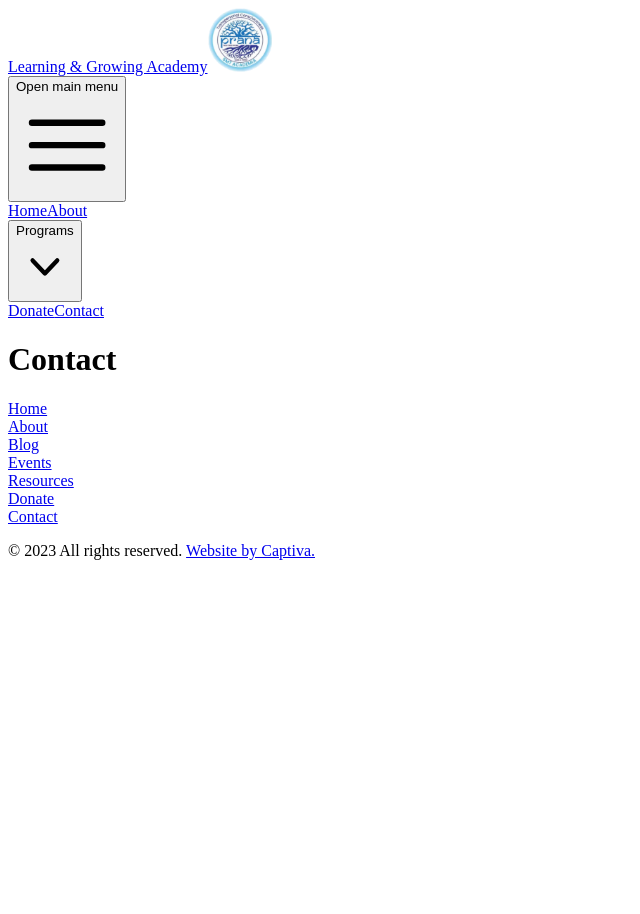
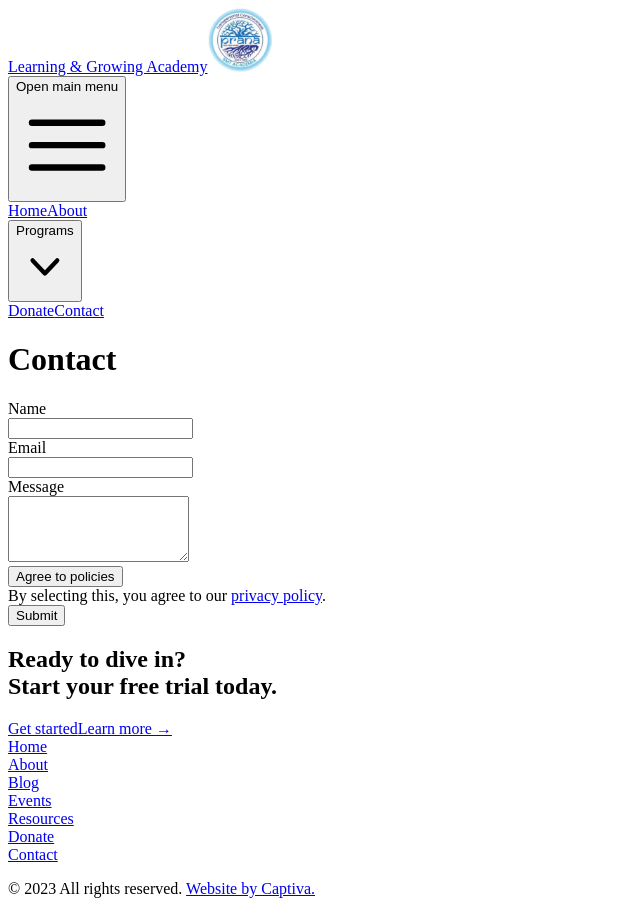
Before and after one commit to marksmansour/smtacademia, a Next.js app: page /contact in a window 1280 px wide. Shown: the whole page, without its empty margins (0-640 px from the left). Before the commit the page ends 800 px from the top, so only its background shows below. Built offline with nearby package versions, Linux system fonts and the light colour scheme.

Commit message:
contact and donations

```diff
--- /dev/null
+++ b/components/ContactForm.tsx
@@ -0,0 +1,112 @@
+import { useState } from 'react'
+import { Switch } from '@headlessui/react'
+
+function classNames(...classes) {
+  return classes.filter(Boolean).join(' ')
+}
+
+export default function ContactForm() {
+  const [agreed, setAgreed] = useState(false)
+
+  return (
+    <div>
+      <form
+        action="#"
+        method="POST"
+        className="mx-auto my-16 max-w-xl sm:my-20"
+      >
+        <div className="grid grid-cols-1 gap-x-8 gap-y-6 sm:grid-cols-2">
+          <div className="sm:col-span-2">
+            <label
+              htmlFor="first-name"
+              className="block text-sm font-semibold leading-6 text-gray-900"
+            >
+              Name
+            </label>
+            <div className="mt-2.5">
+              <input
+                type="text"
+                name="first-name"
+                id="first-name"
+                autoComplete="given-name"
+                className="block w-full rounded-md border-0 px-3.5 py-2 text-gray-900 shadow-sm ring-1 ring-inset ring-gray-300 placeholder:text-gray-400 focus:ring-2 focus:ring-inset focus:ring-sky-600 sm:text-sm sm:leading-6"
+                required
+              />
+            </div>
+          </div>
+          <div className="sm:col-span-2">
+            <label
+              htmlFor="email"
+              className="block text-sm font-semibold leading-6 text-gray-900"
+            >
+              Email
+            </label>
+            <div className="mt-2.5">
+              <input
+                type="email"
+                name="email"
+                id="email"
+                autoComplete="email"
+                className="block w-full rounded-md border-0 px-3.5 py-2 text-gray-900 shadow-sm ring-1 ring-inset ring-gray-300 placeholder:text-gray-400 focus:ring-2 focus:ring-inset focus:ring-sky-600 sm:text-sm sm:leading-6"
+                required
+              />
+            </div>
+          </div>
+          <div className="sm:col-span-2">
+            <label
+              htmlFor="message"
+              className="block text-sm font-semibold leading-6 text-gray-900"
+            >
+              Message
+            </label>
+            <div className="mt-2.5">
+              <textarea
+                name="message"
+                id="message"
+                rows={4}
+                className="block w-full rounded-md border-0 px-3.5 py-2 text-gray-900 shadow-sm ring-1 ring-inset ring-gray-300 placeholder:text-gray-400 focus:ring-2 focus:ring-inset focus:ring-sky-600 sm:text-sm sm:leading-6"
+                defaultValue={''}
+              />
+            </div>
+          </div>
+          <Switch.Group as="div" className="flex gap-x-4 sm:col-span-2">
+            <div className="flex h-6 items-center">
+              <Switch
+                checked={agreed}
+                onChange={setAgreed}
+                className={classNames(
+                  agreed ? 'bg-sky-600' : 'bg-gray-200',
+                  'flex w-8 flex-none cursor-pointer rounded-full p-px ring-1 ring-inset ring-gray-900/5 transition-colors duration-200 ease-in-out focus-visible:outline focus-visible:outline-2 focus-visible:outline-offset-2 focus-visible:outline-sky-600',
+                )}
+              >
+                <span className="sr-only">Agree to policies</span>
+                <span
+                  aria-hidden="true"
+                  className={classNames(
+                    agreed ? 'translate-x-3.5' : 'translate-x-0',
+                    'h-4 w-4 transform rounded-full bg-white shadow-sm ring-1 ring-gray-900/5 transition duration-200 ease-in-out',
+                  )}
+                />
+              </Switch>
+            </div>
+            <Switch.Label className="text-sm leading-6 text-gray-600">
+              By selecting this, you agree to our{' '}
+              <a href="#" className="font-semibold text-sky-600">
+                privacy&nbsp;policy
+              </a>
+              .
+            </Switch.Label>
+          </Switch.Group>
+        </div>
+        <div className="mt-10">
+          <button
+            type="submit"
+            className="block w-full rounded-md bg-sky-600 px-3.5 py-2.5 text-center text-sm font-semibold text-white shadow-sm hover:bg-sky-500 focus-visible:outline focus-visible:outline-2 focus-visible:outline-offset-2 focus-visible:outline-sky-600"
+          >
+            Submit
+          </button>
+        </div>
+      </form>
+    </div>
+  )
+}
--- a/components/Home/ContactSection.tsx
+++ b/components/Home/ContactSection.tsx
@@ -1,3 +1,3 @@
 export default function ContactSection() {
-    return <></>
-  }
+  return <></>
+}
--- a/pages/contact.tsx
+++ b/pages/contact.tsx
@@ -1,10 +1,14 @@
 import Layout from 'components/Layout'
 import PageHeader from 'components/PageHeader'
+import ContactForm from 'components/ContactForm'
+import CtaSection from 'components/Home/CtaSection'
 
 export default function Page() {
   return (
     <Layout>
       <PageHeader title="Contact" />
+      <ContactForm />
+      <CtaSection />
     </Layout>
   )
 }
--- a/pages/donate.tsx
+++ b/pages/donate.tsx
@@ -5,6 +5,9 @@ export default function Page() {
   return (
     <Layout>
       <PageHeader title="Donate" />
+      <div className="mx-auto max-w-7xl px-6 lg:px-8 pt-20">
+        https://www.funraise.org/
+      </div>
     </Layout>
   )
 }
```
